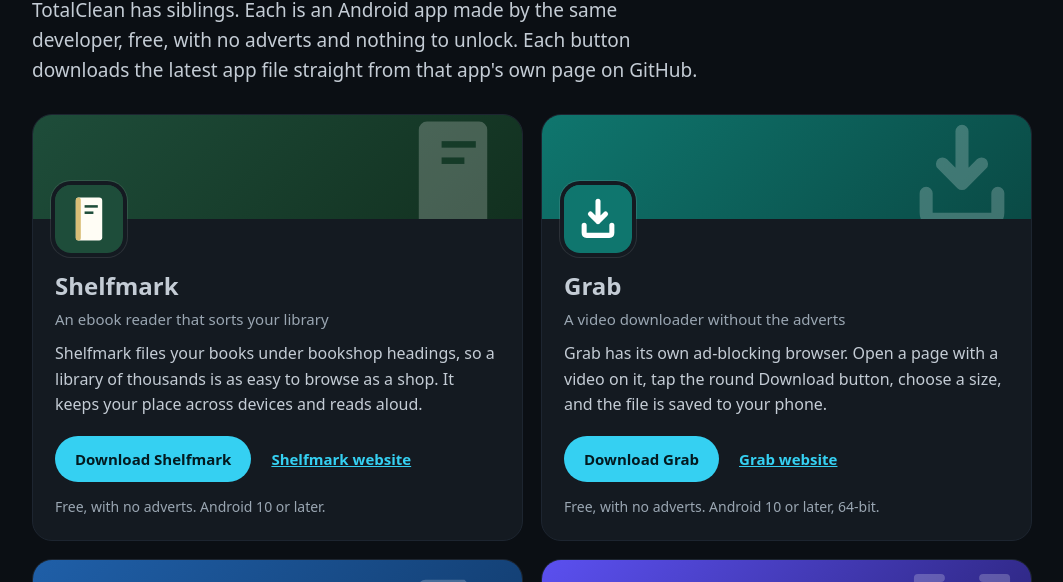
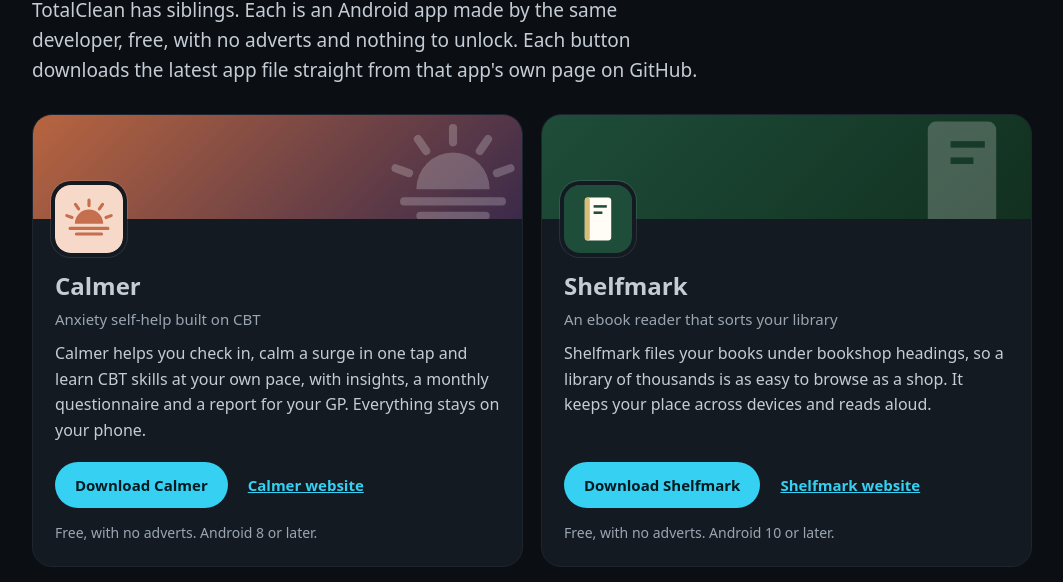
Before and after one commit to CustomGPTer/totalclean, a plain HTML site: page more-apps.html in a window 1280 px wide. Shown: the part 175-757 px from the top of the page, without its empty margins (108-1171 px from the left). Drawn offline with Linux system fonts and the light colour scheme.

Commit message:
Add Calmer to More apps

```diff
--- a/more-apps.html
+++ b/more-apps.html
@@ -21,6 +21,7 @@
 <h1>More apps</h1>
 <p class="lead">TotalClean has siblings. Each is an Android app made by the same developer, free, with no adverts and nothing to unlock. Each button downloads the latest app file straight from that app's own page on GitHub.</p>
 <ul class="mapps">
+<li class="mapp" style="--b:#b8653f;--b2:#3b2a4a"><div class="mapp-cover" aria-hidden="true"><svg viewBox="0 0 108 108"><g transform="translate(54 54) scale(1.25) translate(-54 -56)"><path fill="#fff" d="M36 62a18 18 0 0 1 36 0z"/><path fill="none" stroke="#fff" stroke-width="4" stroke-linecap="round" d="M32.4 54.1 25.8 51.7M40.8 43.2 36.8 37.4M54 39V32M67.2 43.2 71.2 37.4M75.6 54.1 82.2 51.7M30 68H78M38 75H70"/></g></svg></div><div class="mapp-body"><svg class="mapp-icon" viewBox="0 0 108 108" aria-hidden="true"><rect width="108" height="108" rx="24" fill="#F6D9C8"/><g transform="translate(54 54) scale(1.25) translate(-54 -56)"><path fill="#C66F4E" d="M36 62a18 18 0 0 1 36 0z"/><path fill="none" stroke="#C66F4E" stroke-width="4" stroke-linecap="round" d="M32.4 54.1 25.8 51.7M40.8 43.2 36.8 37.4M54 39V32M67.2 43.2 71.2 37.4M75.6 54.1 82.2 51.7M30 68H78M38 75H70"/></g></svg><h2>Calmer</h2><p class="mapp-kind">Anxiety self-help built on CBT</p><p class="mapp-say">Calmer helps you check in, calm a surge in one tap and learn CBT skills at your own pace, with insights, a monthly questionnaire and a report for your GP. Everything stays on your phone.</p><p class="mapp-go"><a class="button" href="https://github.com/CustomGPTer/calmer/releases/latest/download/Calmer.apk">Download Calmer</a><a class="mapp-site" href="https://customgpter.github.io/calmer/">Calmer website</a></p><p class="mapp-needs">Free, with no adverts. Android 8 or later.</p></div></li>
 <li class="mapp" style="--b:#1e4d3a;--b2:#12301f"><div class="mapp-cover" aria-hidden="true"><svg viewBox="0 0 108 108"><rect x="33" y="20" width="42" height="68" rx="5" fill="#fff"/><rect x="47" y="32" width="21" height="4" fill="#1e4d3a"/><rect x="47" y="42" width="14" height="4" fill="#1e4d3a"/></svg></div><div class="mapp-body"><svg class="mapp-icon" viewBox="0 0 108 108" aria-hidden="true"><rect width="108" height="108" rx="24" fill="#1e4d3a"/><rect x="33" y="20" width="42" height="68" rx="5" fill="#fffdf5"/><rect x="33" y="20" width="8" height="68" rx="4" fill="#d9bd76"/><rect x="47" y="32" width="21" height="4" fill="#1e4d3a"/><rect x="47" y="42" width="14" height="4" fill="#1e4d3a"/></svg><h2>Shelfmark</h2><p class="mapp-kind">An ebook reader that sorts your library</p><p class="mapp-say">Shelfmark files your books under bookshop headings, so a library of thousands is as easy to browse as a shop. It keeps your place across devices and reads aloud.</p><p class="mapp-go"><a class="button" href="https://github.com/CustomGPTer/shelfmark/releases/latest/download/Shelfmark.apk">Download Shelfmark</a><a class="mapp-site" href="https://customgpter.github.io/shelfmark/">Shelfmark website</a></p><p class="mapp-needs">Free, with no adverts. Android 10 or later.</p></div></li>
 <li class="mapp" style="--b:#0f766e;--b2:#0a4a45"><div class="mapp-cover" aria-hidden="true"><svg viewBox="0 0 108 108"><path d="M54 26v32M42 46l12 12 12-12M32 64v12q0 4 4 4h36q4 0 4-4V64" fill="none" stroke="#fff" stroke-width="8" stroke-linecap="round" stroke-linejoin="round"/></svg></div><div class="mapp-body"><svg class="mapp-icon" viewBox="0 0 108 108" aria-hidden="true"><rect width="108" height="108" rx="24" fill="#0f766e"/><path d="M54 26v32M42 46l12 12 12-12M32 64v12q0 4 4 4h36q4 0 4-4V64" fill="none" stroke="#fff" stroke-width="8" stroke-linecap="round" stroke-linejoin="round"/></svg><h2>Grab</h2><p class="mapp-kind">A video downloader without the adverts</p><p class="mapp-say">Grab has its own ad-blocking browser. Open a page with a video on it, tap the round Download button, choose a size, and the file is saved to your phone.</p><p class="mapp-go"><a class="button" href="https://github.com/CustomGPTer/grab/releases/latest/download/Grab.apk">Download Grab</a><a class="mapp-site" href="https://customgpter.github.io/grab/">Grab website</a></p><p class="mapp-needs">Free, with no adverts. Android 10 or later, 64-bit.</p></div></li>
 <li class="mapp" style="--b:#1f5fa8;--b2:#123c6e"><div class="mapp-cover" aria-hidden="true"><svg viewBox="0 0 108 108"><path fill="#fff" d="M37 28h24l14 14v36a4 4 0 0 1-4 4H37a4 4 0 0 1-4-4V32a4 4 0 0 1 4-4z"/><path fill="#1f5fa8" d="M51 50h6v9h9v6h-9v9h-6v-9h-9v-6h9z"/></svg></div><div class="mapp-body"><svg class="mapp-icon" viewBox="0 0 108 108" aria-hidden="true"><rect width="108" height="108" rx="24" fill="#1f5fa8"/><path fill="#fff" d="M37 28h24l14 14v36a4 4 0 0 1-4 4H37a4 4 0 0 1-4-4V32a4 4 0 0 1 4-4z"/><path fill="#c9dbf2" d="M61 28l14 14H65a4 4 0 0 1-4-4z"/><path fill="#1f5fa8" d="M51 50h6v9h9v6h-9v9h-6v-9h-9v-6h9z"/></svg><h2>PDF+</h2><p class="mapp-kind">A PDF reader, editor and scanner</p><p class="mapp-say">Read, annotate, fill and sign, edit, scan, convert, compress and redact. PDF+ brings the tools other PDF apps charge for into one free app.</p><p class="mapp-go"><a class="button" href="https://github.com/CustomGPTer/pdfplus/releases/latest/download/PDFPlus.apk">Download PDF+</a><a class="mapp-site" href="https://customgpter.github.io/pdfplus/">PDF+ website</a></p><p class="mapp-needs">Free, with no adverts. Android 11 or later.</p></div></li>
```
